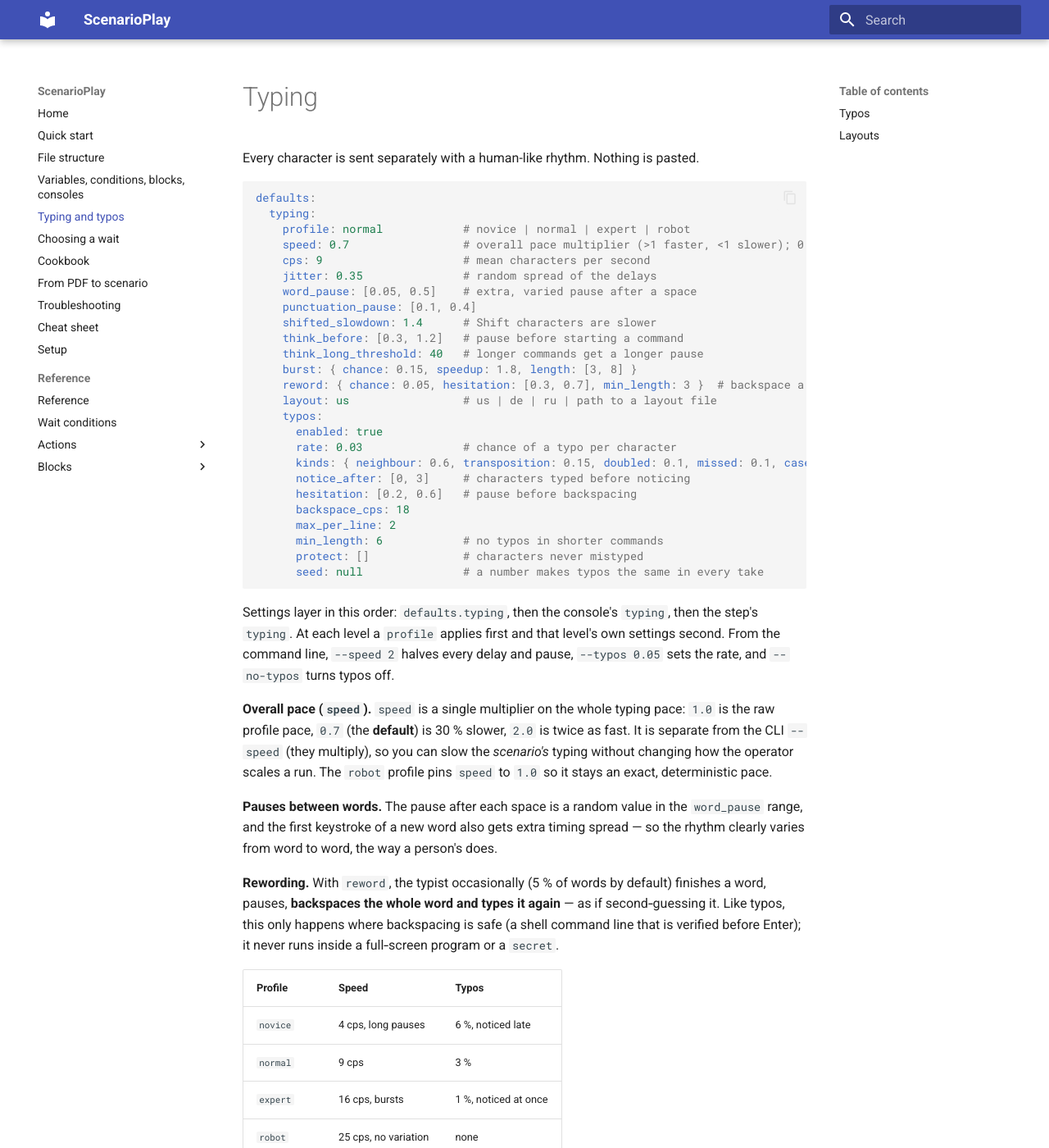
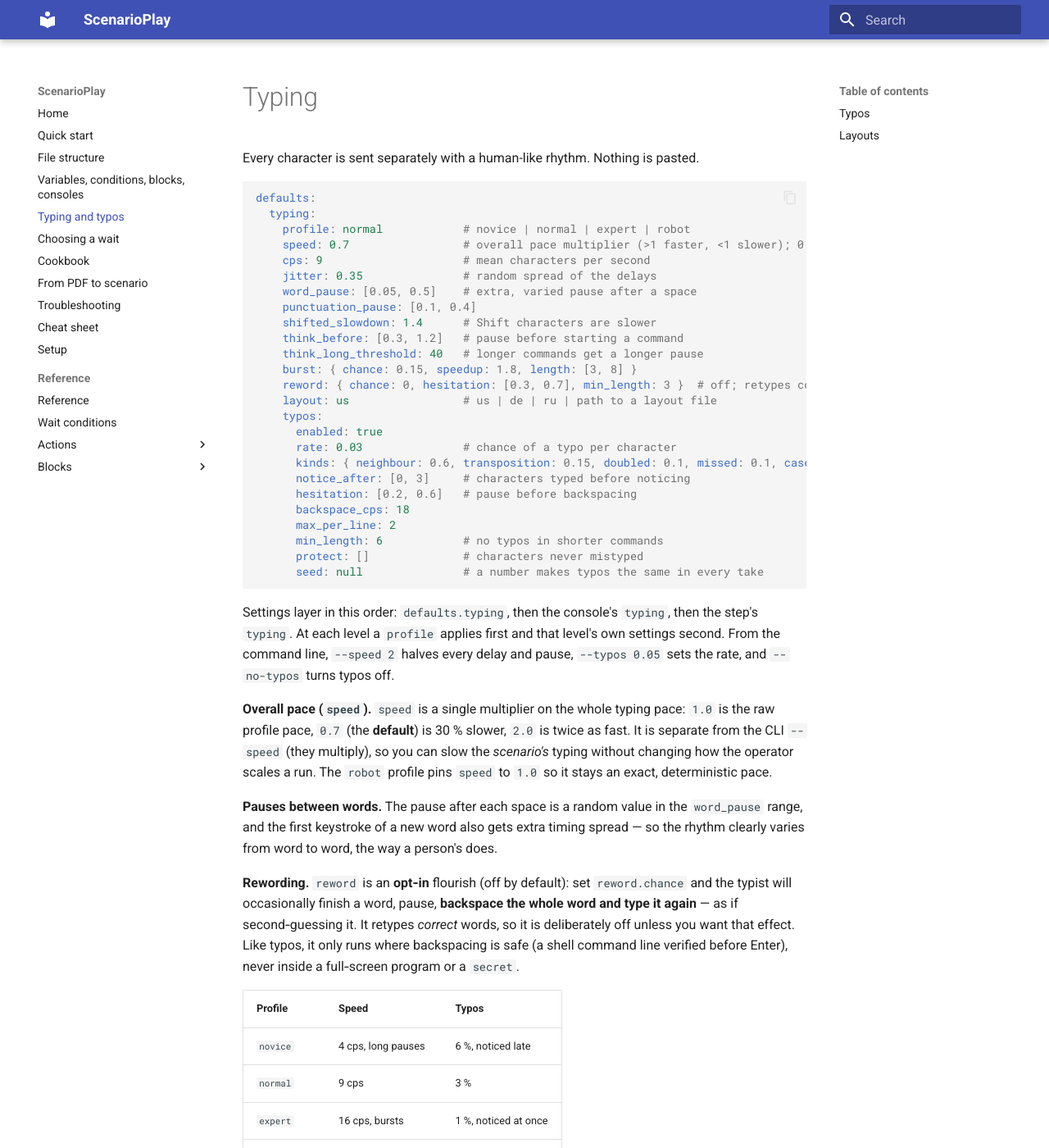
Before and after one commit to ez4gotit/DemoTyper, an MkDocs documentation site: the page built from docs/typing.md, in a window 1280 px wide and 1400 px high. Shown: the whole window at 82% size. Built offline with MkDocs 1.6.1 and Material for MkDocs 9.7.7, drawn with Linux system fonts in a browser that asks for light colours.

Commit message:
Default reword off: don't retype already-correct words
The reword flourish backspaced and retyped words that were already correct,
which reads as pointless. Make it opt-in (default chance 0) across all
profiles; it stays available via typing.reword.chance. The 30% slowdown and
varied after-space pauses are unchanged.

Co-Authored-By: Claude Opus 4.8 <noreply@anthropic.com>

```diff
--- a/docs/typing.md
+++ b/docs/typing.md
@@ -15,7 +15,7 @@ defaults:
     think_before: [0.3, 1.2]   # pause before starting a command
     think_long_threshold: 40   # longer commands get a longer pause
     burst: { chance: 0.15, speedup: 1.8, length: [3, 8] }
-    reword: { chance: 0.05, hesitation: [0.3, 0.7], min_length: 3 }  # backspace a word, retype
+    reword: { chance: 0, hesitation: [0.3, 0.7], min_length: 3 }  # off; retypes correct words
     layout: us                 # us | de | ru | path to a layout file
     typos:
       enabled: true
@@ -45,10 +45,11 @@ so it stays an exact, deterministic pace.
 range, and the first keystroke of a new word also gets extra timing spread — so the rhythm
 clearly varies from word to word, the way a person's does.
 
-**Rewording.** With `reword`, the typist occasionally (5 % of words by default) finishes a
-word, pauses, **backspaces the whole word and types it again** — as if second‑guessing it.
-Like typos, this only happens where backspacing is safe (a shell command line that is
-verified before Enter); it never runs inside a full‑screen program or a `secret`.
+**Rewording.** `reword` is an **opt‑in** flourish (off by default): set `reword.chance` and
+the typist will occasionally finish a word, pause, **backspace the whole word and type it
+again** — as if second‑guessing it. It retypes *correct* words, so it is deliberately off
+unless you want that effect. Like typos, it only runs where backspacing is safe (a shell
+command line verified before Enter), never inside a full‑screen program or a `secret`.
 
 | Profile | Speed | Typos |
 | --- | --- | --- |
```
Also changed, not shown: 1 other file.
